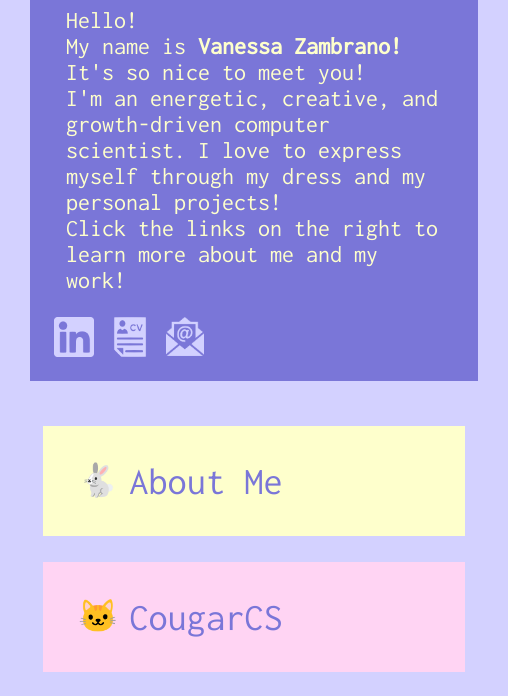
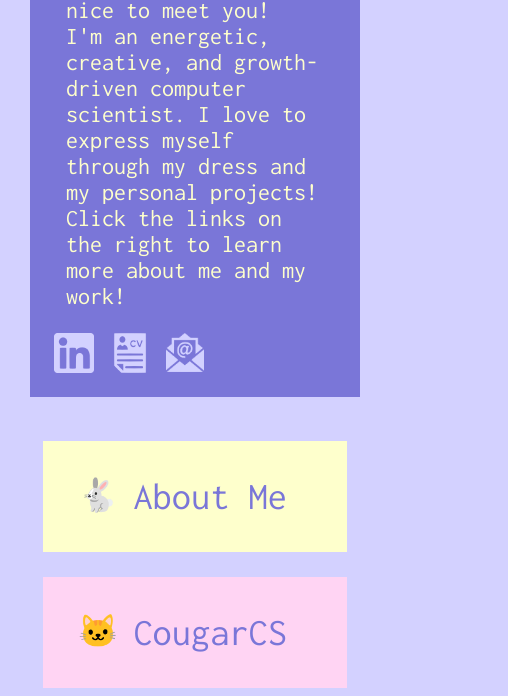
Before and after one commit to vlzambr2/Portfolio-Website, a plain HTML site: page index.html in a window 390 px wide. Shown: the part 374-1070 px from the top of the page, 508 px wide, since content can reach past the window. Drawn offline with Linux system fonts and the light colour scheme.

Commit message:
eternal tinkering with mobile formatting

```diff
--- a/Styles/index.css
+++ b/Styles/index.css
@@ -20,7 +20,7 @@
 
 .nav-item {
     display: grid;
-    column-gap: .5em;
+    column-gap: 1em;
     grid-template-columns: 10% 90%;
 }
 
@@ -40,9 +40,10 @@
 }
 
 @media screen and (max-width: 767px) {
+
     .intro-container {
         background-color: #7A76D8;
-        max-width: -webkit-fill-available;
+        max-width: 25em;
         max-height: inherit;
         color: #FEFFCC;
     }
@@ -53,6 +54,7 @@
 
     .landing-main {
         align-self:center;
+        max-width: -webkit-fill-available;
     }
 
     .landing-nav {
--- a/Styles/styles.css
+++ b/Styles/styles.css
@@ -46,8 +46,6 @@ ul {
 }
 
 .body-container {
-    max-width: 1200px;
-    min-width: fit-content;
     margin: 0 auto;
     padding: 30px
 }
```
